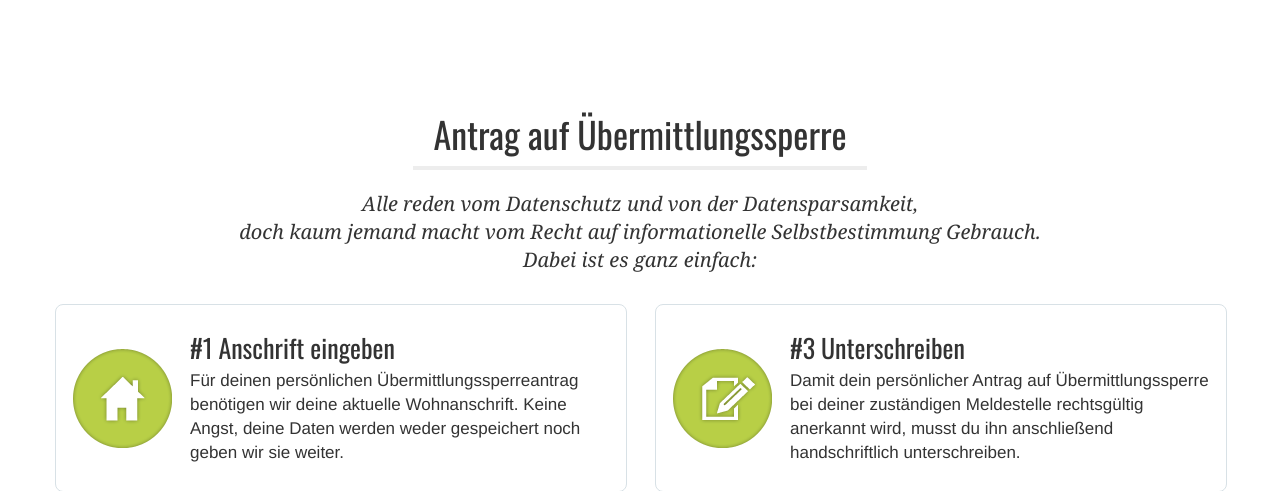
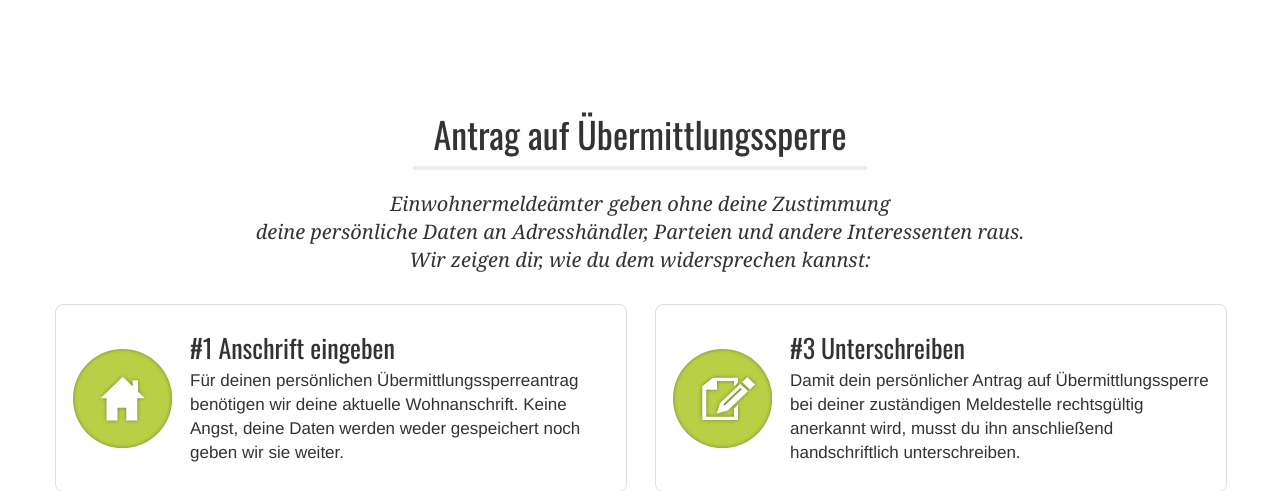
Before and after one commit to jbspeakr/datensparsam, a Django app: page / in a window 1280 px wide. Shown: the part 244-735 px from the top of the page. Run offline with Django 3.2, Linux system fonts and the light colour scheme; data comes from the database, SQL or seed files in the repository; some libraries are stand-ins or nearby versions.

Commit message:
changes intro text

```diff
--- a/datensparsam/apps/pdfbuilder/tests.py
+++ b/datensparsam/apps/pdfbuilder/tests.py
@@ -76,8 +76,6 @@ class PdfCreationTest(TestCase):
         }
         self.POST('/', params)
 
-
-
     def test_non_existing_city(self):
         params = {
             'zipcode': '45529',
--- a/templates/pdfbuilder/index.html
+++ b/templates/pdfbuilder/index.html
@@ -5,8 +5,8 @@
             <div class="container">
                 <div class="centerblock">
                     <h2 class="title-uline">Antrag auf Übermittlungssperre</h2>
-                    <p class="intro-text">Alle reden vom Datenschutz und von der Datensparsamkeit,<br />doch kaum jemand macht vom Recht auf informationelle Selbstbestimmung Gebrauch.<br />
-                    Dabei ist es ganz einfach:</p>
+                    <p class="intro-text">Einwohnermeldeämter geben
+                    ohne deine Zustimmung<br /> deine persönliche Daten an Adresshändler, Parteien und andere Interessenten raus.<br /> Wir zeigen dir, wie du dem widersprechen kannst:</p>
                 </div>
                 <div class="row-fluid">
                     <div class="span6">
```
